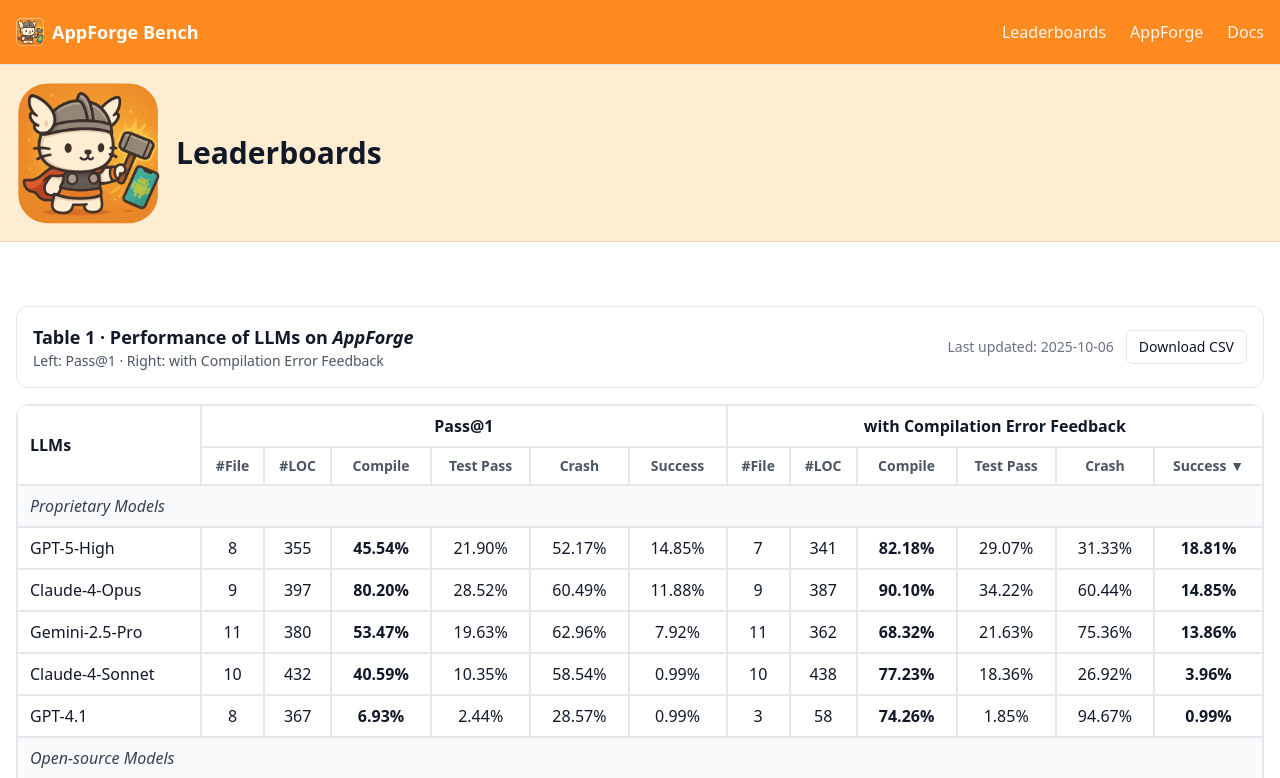
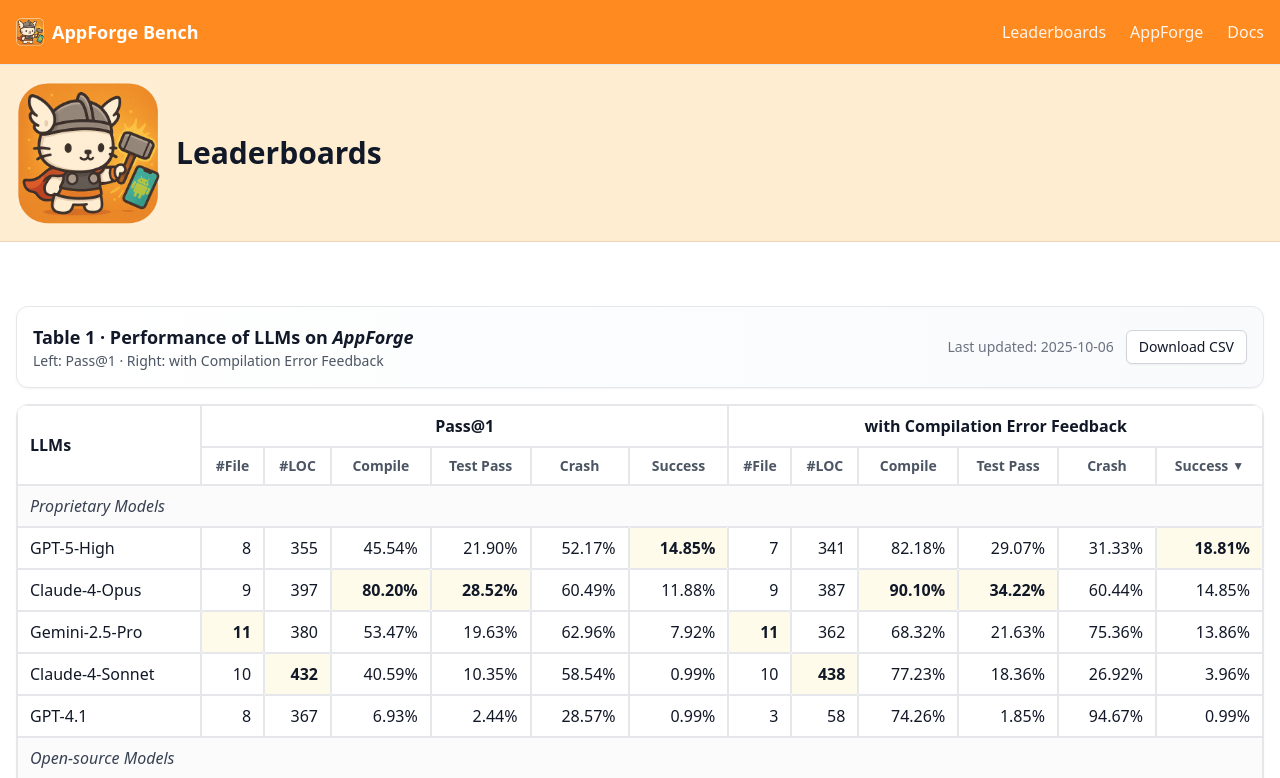
Before and after one commit to benchmark-project-website/benchmark-project-website.github.io, a Next.js app in the folder frontend/: page /leaderboard in a window 1280 px wide. Shown: the top 778 px of the page. Built offline with nearby package versions, Linux system fonts and the light colour scheme.

Commit message:
Update LeaderboardSingle.tsx

```diff
--- a/frontend/components/LeaderboardSingle.tsx
+++ b/frontend/components/LeaderboardSingle.tsx
@@ -5,140 +5,187 @@
 
 type Props = { rows?: Row[] };
 
+const numCls = "text-right tabular-nums";
+
 function pct(v: number){ return `${v.toFixed(2)}%`; }
 function ints(v: number){ return `${Math.round(v)}`; }
 
-// simple sort
 function useSort(data: Row[]) {
   const [sortKey, setKey] = React.useState<keyof Row>("success_cf");
   const [dir, setDir] = React.useState<"desc"|"asc">("desc");
   const sorted = React.useMemo(()=>{
-    const copy = [...data];
-    copy.sort((a,b)=>{
-      const av = (a[sortKey] as number) ?? 0;
-      const bv = (b[sortKey] as number) ?? 0;
-      return dir === "desc" ? bv - av : av - bv;
+    const a = [...data];
+    a.sort((x,y)=>{
+      const xv = (x[sortKey] as number) ?? 0;
+      const yv = (y[sortKey] as number) ?? 0;
+      return dir === "desc" ? yv - xv : xv - yv;
     });
-    return copy;
-  },[data, sortKey, dir]);
+    return a;
+  }, [data, sortKey, dir]);
+  const onSort = (k: keyof Row) => setKey(k === sortKey ? k : k), toggle = () => setDir(d=> d==="desc"?"asc":"desc");
+  return { sorted, sortKey, dir, onSort, toggle };
+}
 
-  function onSort(k: keyof Row){
-    if (k === sortKey) setDir(d=> d==="desc" ? "asc" : "desc");
-    else { setKey(k); setDir("desc"); }
-  }
-  return { sorted, sortKey, dir, onSort };
+function bestBy<T extends keyof Row>(rows: Row[], keys: T[]) {
+  // max_highlight
+  const map = new Map<T, number>();
+  keys.forEach(k=>{
+    map.set(k, Math.max(...rows.map(r => (r[k] as number) ?? -Infinity)));
+  });
+  return map;
 }
 
 export default function LeaderboardSingle({ rows = defaultRows }: Props) {
   const pros = rows.filter(r=>r.group==="proprietary");
   const open = rows.filter(r=>r.group==="open");
-  const { sorted, sortKey, dir, onSort } = useSort([...pros, ...open]);
+  const all = [...pros, ...open];
 
-  // Download CSV
-  function downloadCSV(){
-    const header = ["Model","#File","#LOC","Compile%","Test Pass%","Crash%","Success%","#File(cf)","#LOC(cf)","Compile%(cf)","Test Pass%(cf)","Crash%(cf)","Success%(cf)"];
-    const toRow = (r: Row) => [
-      r.model, r.files_p1, r.loc_p1, r.compile_p1, r.test_p1, r.crash_p1, r.success_p1,
-      r.files_cf, r.loc_cf, r.compile_cf, r.test_cf, r.crash_cf, r.success_cf
-    ];
-    const csv = [header, ...sorted.map(toRow)]
-      .map(arr => arr.map(v=> typeof v==="string" ? `"${v.replace(/"/g,'""')}"` : v).join(","))
-      .join("\n");
-    const blob = new Blob([csv], {type:"text/csv;charset=utf-8"});
-    const url = URL.createObjectURL(blob);
-    const a = document.createElement("a");
-    a.href = url; a.download = "appforge_leaderboard.csv"; a.click();
-    URL.revokeObjectURL(url);
-  }
+  const passCols: (keyof Row)[] = ["files_p1","loc_p1","compile_p1","test_p1","crash_p1","success_p1"];
+  const cfCols: (keyof Row)[]   = ["files_cf","loc_cf","compile_cf","test_cf","crash_cf","success_cf"];
 
-  const ThBtn: React.FC<{label:string, col:keyof Row}> = ({label, col}) => (
-    <button
-      onClick={()=>onSort(col)}
-      className="w-full text-center text-sm text-gray-600 hover:text-gray-900 flex items-center justify-center gap-1"
-      title="Click to sort"
-    >
-      {label}
-      {sortKey===col && (dir==="desc" ? " ▼" : " ▲")}
-    </button>
+  const bestPass = bestBy(all, passCols);
+  const bestCF   = bestBy(all, cfCols);
+
+  const { sorted, sortKey, dir, onSort, toggle } = useSort(all);
+
+  const Th: React.FC<{label:string; col?: keyof Row; align?: "left"|"right"|"center"}> = ({label,col,align="center"}) => (
+    <th className={`sticky top-[40px] bg-white border border-gray-200 px-2 py-2 text-sm ${align==="right"?numCls:align==="left"?"text-left":"text-center"}`}>
+      {col ? (
+        <button
+          onClick={()=>{ onSort(col!); toggle(); }}
+          className="inline-flex items-center gap-1 hover:text-gray-900 text-gray-600"
+          title="Click to sort"
+        >
+          {label}
+          {sortKey===col && <span className="text-xs">{dir==="desc" ? "▼" : "▲"}</span>}
+        </button>
+      ) : label}
+    </th>
   );
 
-  const SectionTitle: React.FC<{text:string}> = ({text})=>(
-    <tr><td colSpan={13} className="bg-gray-50 border border-gray-200 px-3 py-2 italic text-gray-700">{text}</td></tr>
-  );
-
-  const RowTr: React.FC<{r:Row}> = ({r})=>(
-    <tr className="hover:bg-gray-50">
-      <td className="border border-gray-200 px-3 py-2 font-medium">{r.model}</td>
-
-      <td className="border border-gray-200 px-3 py-2 text-center">{ints(r.files_p1)}</td>
-      <td className="border border-gray-200 px-3 py-2 text-center">{ints(r.loc_p1)}</td>
-      <td className="border border-gray-200 px-3 py-2 text-center font-semibold">{pct(r.compile_p1)}</td>
-      <td className="border border-gray-200 px-3 py-2 text-center">{pct(r.test_p1)}</td>
-      <td className="border border-gray-200 px-3 py-2 text-center">{pct(r.crash_p1)}</td>
-      <td className="border border-gray-200 px-3 py-2 text-center">{pct(r.success_p1)}</td>
-
-      <td className="border border-gray-200 px-3 py-2 text-center">{ints(r.files_cf)}</td>
-      <td className="border border-gray-200 px-3 py-2 text-center">{ints(r.loc_cf)}</td>
-      <td className="border border-gray-200 px-3 py-2 text-center font-semibold">{pct(r.compile_cf)}</td>
-      <td className="border border-gray-200 px-3 py-2 text-center">{pct(r.test_cf)}</td>
-      <td className="border border-gray-200 px-3 py-2 text-center">{pct(r.crash_cf)}</td>
-      <td className="border border-gray-200 px-3 py-2 text-center font-semibold">{pct(r.success_cf)}</td>
+  const Section: React.FC<{title:string}> = ({title})=>(
+    <tr>
+      <td colSpan={13} className="bg-gray-50/70 border border-gray-200 px-3 py-2 text-gray-700 italic">
+        {title}
+      </td>
     </tr>
   );
 
+  const Cell = (props: {value:number; isBest:boolean; isPct?:boolean})=>{
+    const { value, isBest, isPct } = props;
+    const text = isPct ? pct(value) : ints(value);
+    return (
+      <td className={`border border-gray-200 px-3 py-2 ${numCls} ${isBest ? "bg-amber-50 font-semibold rounded-[2px]" : ""}`}>
+        {text}
+      </td>
+    );
+  };
+
   return (
     <div className="w-full">
-      {/* Header */}
-      <div className="rounded-xl border border-gray-200 bg-white p-4 flex flex-col md:flex-row md:items-center md:justify-between gap-3 mb-4">
+      {/* top info */}
+      <div className="rounded-xl border border-gray-200 bg-gradient-to-r from-white to-slate-50 p-4 flex flex-col md:flex-row md:items-center md:justify-between gap-3 mb-4 shadow-sm">
         <div>
           <h2 className="text-lg font-semibold">Table 1 · Performance of LLMs on <span className="italic">AppForge</span></h2>
           <p className="text-sm text-gray-600">Left: Pass@1 · Right: with Compilation Error Feedback</p>
         </div>
         <div className="flex items-center gap-3">
           <span className="text-sm text-gray-500">Last updated: {LAST_UPDATED}</span>
-          <button onClick={downloadCSV} className="px-3 py-1.5 rounded-md border hover:bg-gray-50 text-sm">Download CSV</button>
+          <button
+            onClick={()=>{
+              const header = ["Model","#File","#LOC","Compile%","Test Pass%","Crash%","Success%","#File(cf)","#LOC(cf)","Compile%(cf)","Test Pass%(cf)","Crash%(cf)","Success%(cf)"];
+              const body = sorted.map(r=>[
+                r.model,r.files_p1,r.loc_p1,r.compile_p1,r.test_p1,r.crash_p1,r.success_p1,
+                r.files_cf,r.loc_cf,r.compile_cf,r.test_cf,r.crash_cf,r.success_cf
+              ]);
+              const csv = [header, ...body].map(row=>row.join(",")).join("\n");
+              const url = URL.createObjectURL(new Blob([csv], {type:"text/csv"}));
+              const a = document.createElement("a"); a.href=url; a.download="appforge_leaderboard.csv"; a.click(); URL.revokeObjectURL(url);
+            }}
+            className="px-3 py-1.5 rounded-md border border-gray-300 bg-white hover:bg-gray-50 text-sm shadow-sm"
+          >
+            Download CSV
+          </button>
         </div>
       </div>
 
-      {/* Table */}
-      <div className="w-full overflow-x-auto rounded-xl border border-gray-200 bg-white">
-        <table className="w-full min-w-[980px] border-separate border-spacing-0">
+      {/* table card */}
+      <div className="w-full overflow-x-auto rounded-xl border border-gray-200 bg-white shadow-sm">
+        <table className="w-full min-w-[1000px] border-separate border-spacing-0">
           <thead>
             <tr>
-              <th rowSpan={2} className="sticky top-0 z-10 bg-white border border-gray-200 px-3 py-2 text-left font-semibold">LLMs</th>
-              <th colSpan={6} className="sticky top-0 z-10 bg-white border border-gray-200 px-3 py-2 text-center font-semibold">Pass@1</th>
-              <th colSpan={6} className="sticky top-0 z-10 bg-white border border-gray-200 px-3 py-2 text-center font-semibold">with Compilation Error Feedback</th>
+              <th rowSpan={2} className="sticky top-0 z-10 bg-white border border-gray-200 px-3 py-2 text-left font-semibold">
+                LLMs
+              </th>
+              <th colSpan={6} className="sticky top-0 z-10 bg-white border border-gray-200 px-3 py-2 text-center font-semibold">
+                Pass@1
+              </th>
+              <th colSpan={6} className="sticky top-0 z-10 bg-white border border-gray-200 px-3 py-2 text-center font-semibold">
+                with Compilation Error Feedback
+              </th>
             </tr>
             <tr>
-              <th className="sticky top-[40px] bg-white border border-gray-200 px-2 py-2"><ThBtn label="#File" col="files_p1"/></th>
-              <th className="sticky top-[40px] bg-white border border-gray-200 px-2 py-2"><ThBtn label="#LOC" col="loc_p1"/></th>
-              <th className="sticky top-[40px] bg-white border border-gray-200 px-2 py-2"><ThBtn label="Compile" col="compile_p1"/></th>
-              <th className="sticky top-[40px] bg-white border border-gray-200 px-2 py-2"><ThBtn label="Test Pass" col="test_p1"/></th>
-              <th className="sticky top-[40px] bg-white border border-gray-200 px-2 py-2"><ThBtn label="Crash" col="crash_p1"/></th>
-              <th className="sticky top-[40px] bg-white border border-gray-200 px-2 py-2"><ThBtn label="Success" col="success_p1"/></th>
-
-              <th className="sticky top-[40px] bg-white border border-gray-200 px-2 py-2"><ThBtn label="#File" col="files_cf"/></th>
-              <th className="sticky top-[40px] bg-white border border-gray-200 px-2 py-2"><ThBtn label="#LOC" col="loc_cf"/></th>
-              <th className="sticky top-[40px] bg-white border border-gray-200 px-2 py-2"><ThBtn label="Compile" col="compile_cf"/></th>
-              <th className="sticky top-[40px] bg-white border border-gray-200 px-2 py-2"><ThBtn label="Test Pass" col="test_cf"/></th>
-              <th className="sticky top-[40px] bg-white border border-gray-200 px-2 py-2"><ThBtn label="Crash" col="crash_cf"/></th>
-              <th className="sticky top-[40px] bg-white border border-gray-200 px-2 py-2"><ThBtn label="Success" col="success_cf"/></th>
+              <Th label="#File" col="files_p1" />
+              <Th label="#LOC"  col="loc_p1"  />
+              <Th label="Compile" col="compile_p1" />
+              <Th label="Test Pass" col="test_p1" />
+              <Th label="Crash" col="crash_p1" />
+              <Th label="Success" col="success_p1" />
+              <Th label="#File" col="files_cf" />
+              <Th label="#LOC"  col="loc_cf"  />
+              <Th label="Compile" col="compile_cf" />
+              <Th label="Test Pass" col="test_cf" />
+              <Th label="Crash" col="crash_cf" />
+              <Th label="Success" col="success_cf" />
             </tr>
           </thead>
 
           <tbody>
-            {/* Proprietary */}
-            <SectionTitle text="Proprietary Models" />
-            {sorted.filter(r=>r.group==="proprietary").map(r=> <RowTr key={`pro-${r.model}`} r={r} />)}
+            <Section title="Proprietary Models" />
+            {sorted.filter(r=>r.group==="proprietary").map(r=>(
+              <tr key={`pro-${r.model}`} className="hover:bg-slate-50">
+                <td className="sticky left-0 bg-white border border-gray-200 px-3 py-2 font-medium">{r.model}</td>
 
-            {/* Open-source */}
-            <SectionTitle text="Open-source Models" />
-            {sorted.filter(r=>r.group==="open").map(r=> <RowTr key={`open-${r.model}`} r={r} />)}
+                <Cell value={r.files_p1} isBest={r.files_p1===bestPass.get("files_p1")} />
+                <Cell value={r.loc_p1}   isBest={r.loc_p1===bestPass.get("loc_p1")} />
+                <Cell value={r.compile_p1} isBest={r.compile_p1===bestPass.get("compile_p1")} isPct />
+                <Cell value={r.test_p1}    isBest={r.test_p1===bestPass.get("test_p1")} isPct />
+                <Cell value={r.crash_p1}   isBest={false} isPct />
+                <Cell value={r.success_p1} isBest={r.success_p1===bestPass.get("success_p1")} isPct />
+
+                <Cell value={r.files_cf} isBest={r.files_cf===bestCF.get("files_cf")} />
+                <Cell value={r.loc_cf}   isBest={r.loc_cf===bestCF.get("loc_cf")} />
+                <Cell value={r.compile_cf} isBest={r.compile_cf===bestCF.get("compile_cf")} isPct />
+                <Cell value={r.test_cf}    isBest={r.test_cf===bestCF.get("test_cf")} isPct />
+                <Cell value={r.crash_cf}   isBest={false} isPct />
+                <Cell value={r.success_cf} isBest={r.success_cf===bestCF.get("success_cf")} isPct />
+              </tr>
+            ))}
+
+            <Section title="Open-source Models" />
+            {sorted.filter(r=>r.group==="open").map(r=>(
+              <tr key={`open-${r.model}`} className="hover:bg-slate-50">
+                <td className="sticky left-0 bg-white border border-gray-200 px-3 py-2 font-medium">{r.model}</td>
+
+                <Cell value={r.files_p1} isBest={r.files_p1===bestPass.get("files_p1")} />
+                <Cell value={r.loc_p1}   isBest={r.loc_p1===bestPass.get("loc_p1")} />
+                <Cell value={r.compile_p1} isBest={r.compile_p1===bestPass.get("compile_p1")} isPct />
+                <Cell value={r.test_p1}    isBest={r.test_p1===bestPass.get("test_p1")} isPct />
+                <Cell value={r.crash_p1}   isBest={false} isPct />
+                <Cell value={r.success_p1} isBest={r.success_p1===bestPass.get("success_p1")} isPct />
+
+                <Cell value={r.files_cf} isBest={r.files_cf===bestCF.get("files_cf")} />
+                <Cell value={r.loc_cf}   isBest={r.loc_cf===bestCF.get("loc_cf")} />
+                <Cell value={r.compile_cf} isBest={r.compile_cf===bestCF.get("compile_cf")} isPct />
+                <Cell value={r.test_cf}    isBest={r.test_cf===bestCF.get("test_cf")} isPct />
+                <Cell value={r.crash_cf}   isBest={false} isPct />
+                <Cell value={r.success_cf} isBest={r.success_cf===bestCF.get("success_cf")} isPct />
+              </tr>
+            ))}
           </tbody>
         </table>
       </div>
 
-      {/* FootNote */}
       <p className="text-xs text-gray-500 mt-2">
         Notes: Success indicates functionally correct apps. Percent values are shown as %.
       </p>
```
